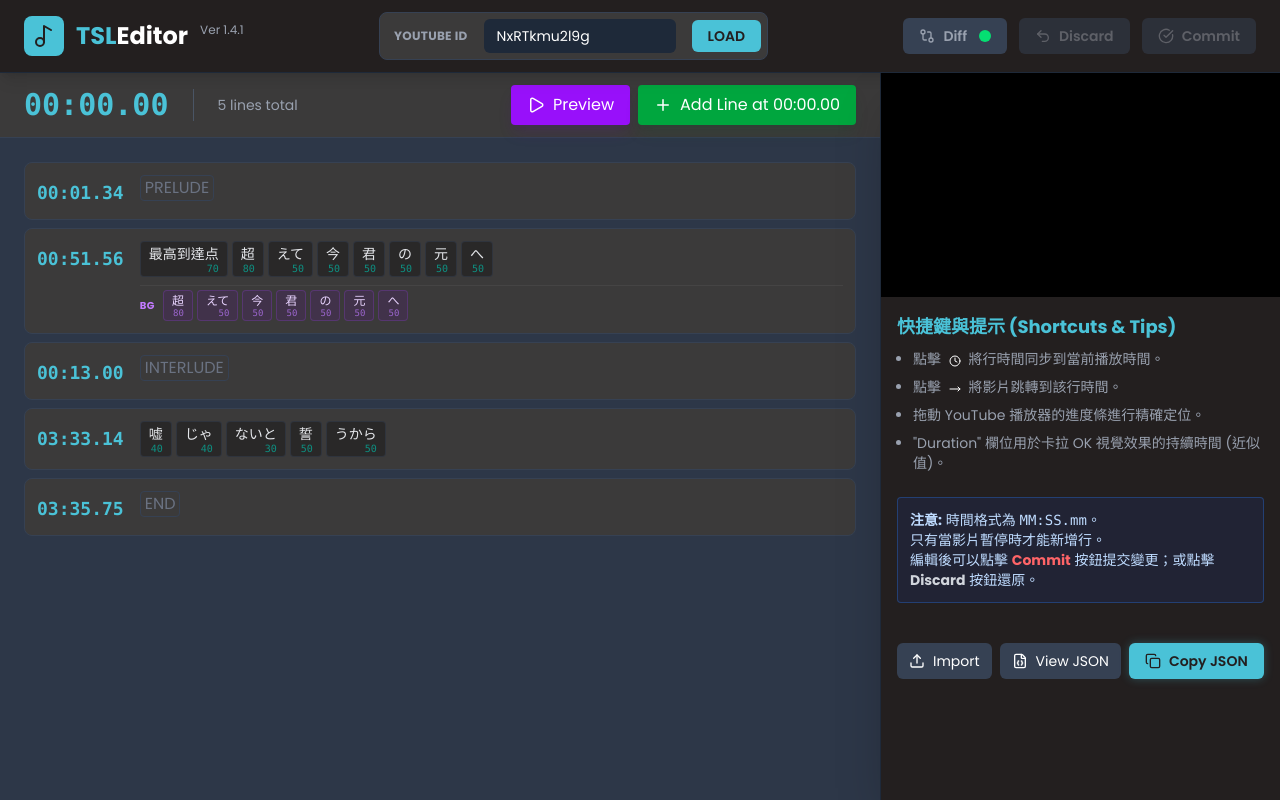
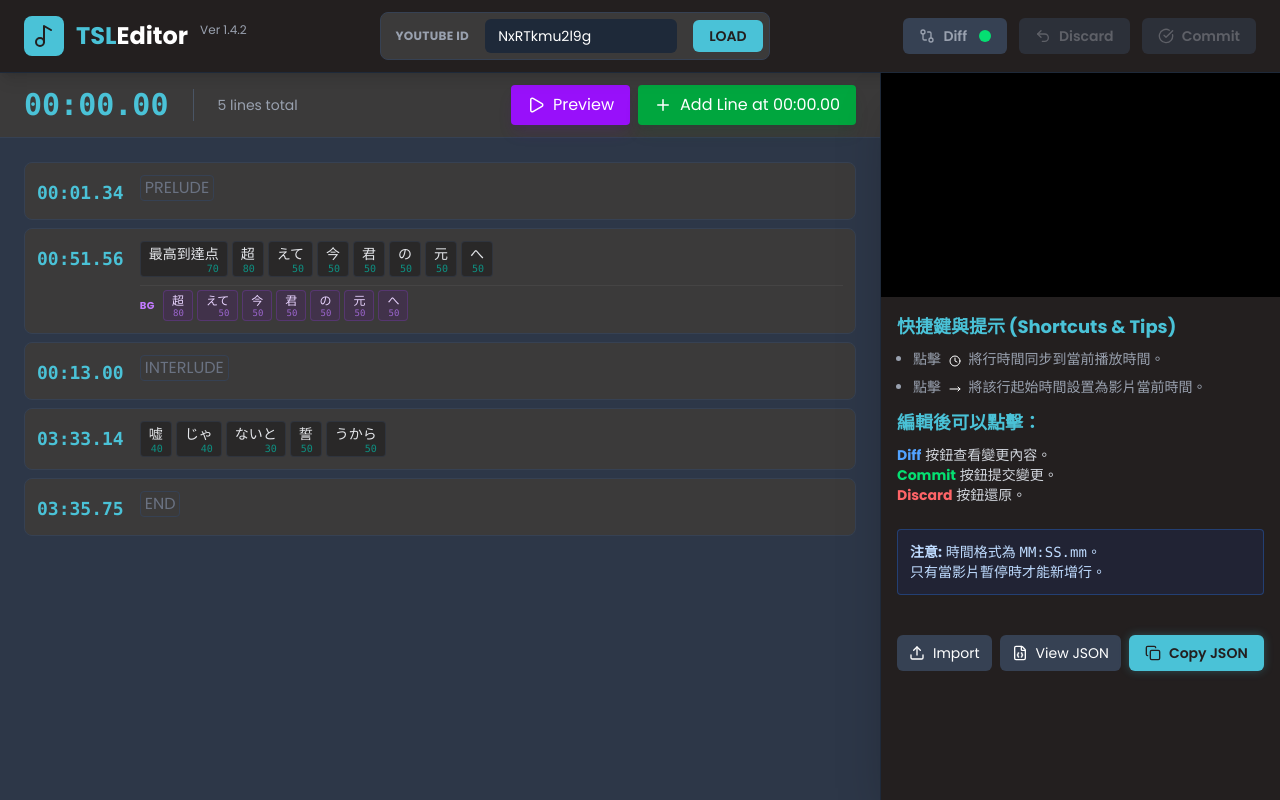
Before and after one commit to champsing/TSL-Editor, a React (Vite) app: page / in a window 1280 px wide. Built offline with nearby package versions, Linux system fonts and the light colour scheme.

Commit message:
update description

```diff
--- a/components/EditorHeader.tsx
+++ b/components/EditorHeader.tsx
@@ -55,7 +55,6 @@ export const EditorHeader: React.FC<EditorHeaderProps> = ({
 
         {/* --- 3. Actions: Commit, Discard, Diff --- */}
         <div className="flex items-center gap-3">
-
             {/* Diff Button */}
             <button
                 onClick={onViewDiff}
--- a/components/EditorSidebar.tsx
+++ b/components/EditorSidebar.tsx
@@ -67,26 +67,33 @@ export const EditorSidebar: React.FC<EditorSidebarProps> = ({
                         <span className="text-white font-bold mx-1">
                             <MoveRight size={12} className="inline" />
                         </span>{" "}
-                        將影片跳轉到該行時間。
-                    </li>
-                    <li>拖動 YouTube 播放器的進度條進行精確定位。</li>
-                    <li>
-                        "Duration" 欄位用於卡拉 OK 視覺效果的持續時間 (近似值)。
+                        將該行起始時間設置為影片當前時間。
                     </li>
                 </ul>
+                <h3 className="text-primary font-bold mb-2 text-lg mt-3">
+                    編輯後可以點擊：
+                </h3>
+                <ul>
+                    <li>
+                        <strong className="text-blue-400">Diff</strong>{" "}
+                        按鈕查看變更內容。
+                    </li>
+                    <li>
+                        <strong className="text-green-400">Commit</strong>{" "}
+                        按鈕提交變更。
+                    </li>
+                    <li>
+                        <strong className="text-red-400">Discard</strong>{" "}
+                        按鈕還原。
+                    </li>
+                </ul>
+
                 <div className="mt-6 p-3 bg-blue-900/20 border border-blue-500/30 rounded text-blue-200">
                     <p>
                         <strong>注意:</strong> 時間格式為 <code>MM:SS.mm</code>
                         。
                     </p>
                     <p>只有當影片暫停時才能新增行。</p>
-                    <p>
-                        編輯後可以點擊{" "}
-                        <strong className="text-red-400">Commit</strong>{" "}
-                        按鈕提交變更；或點擊{" "}
-                        <strong className="text-gray-300">Discard</strong>{" "}
-                        按鈕還原。
-                    </p>
                 </div>
 
                 {/* File/JSON Actions */}
--- a/package.json
+++ b/package.json
@@ -1,7 +1,7 @@
 {
     "name": "lyricsync-editor",
     "private": true,
-    "version": "1.4.1",
+    "version": "1.4.2",
     "type": "module",
     "scripts": {
         "dev": "vite",
```
Also changed, not shown: 1 other file (tests, documents, lock files or other folders).
